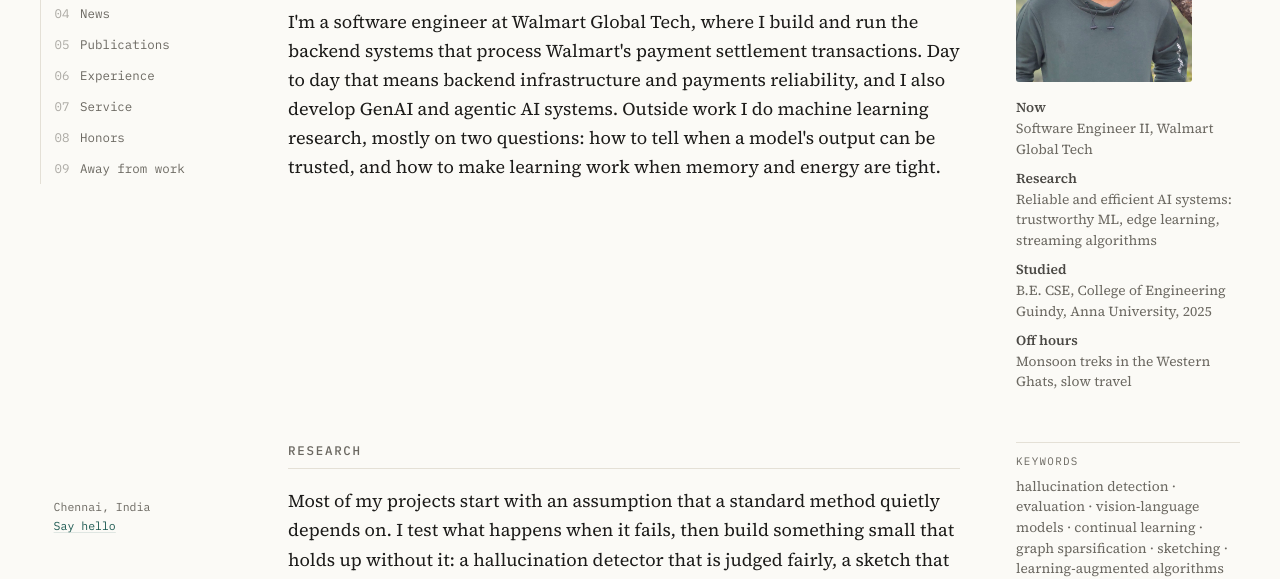
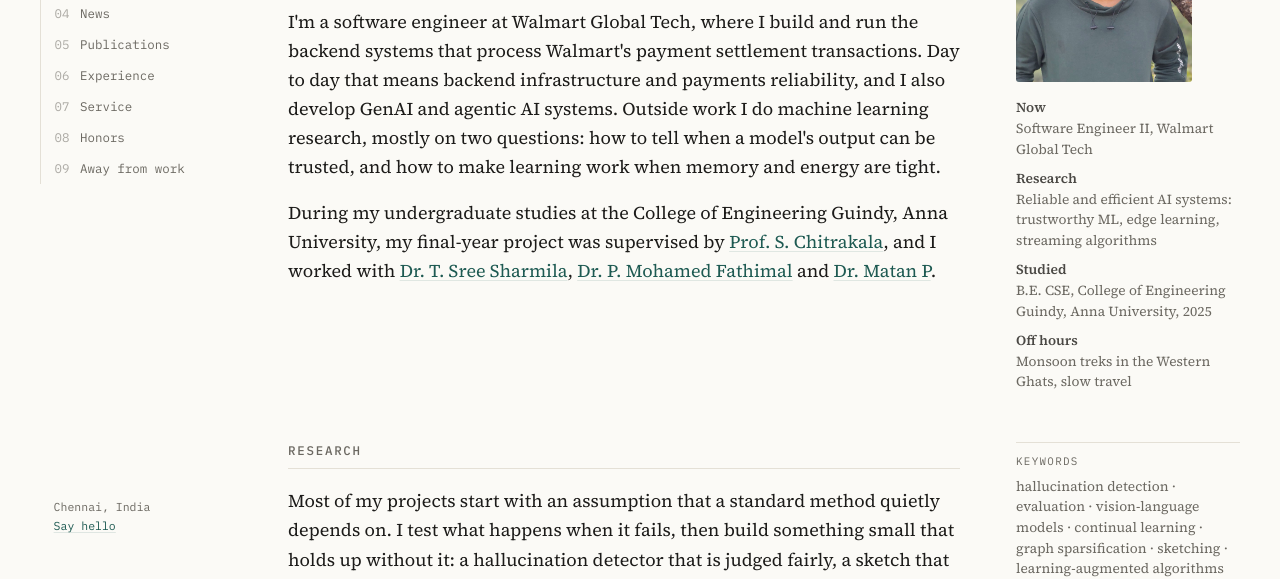
Before and after one commit to sunilsk17/sunilsk17.github.io, a plain HTML site: page index.html in a window 1280 px wide. Shown: the part 216-795 px from the top of the page. Drawn offline with Linux system fonts and the light colour scheme.

Commit message:
Update site

```diff
--- a/index.html
+++ b/index.html
@@ -65,6 +65,9 @@
     <p style="margin-top:2.25rem">
     I'm a software engineer at Walmart Global Tech, where I build and run the backend systems that process Walmart's payment settlement transactions. Day to day that means backend infrastructure and payments reliability, and I also develop GenAI and agentic AI systems.
     Outside work I do machine learning research, mostly on two questions: how to tell when a model's output can be trusted, and how to make learning work when memory and energy are tight.
+  </p>
+  <p>
+    During my undergraduate studies at the College of Engineering Guindy, Anna University, my final-year project was supervised by <a href="https://scholar.google.com/citations?user=y0NGrRgAAAAJ&amp;hl=en">Prof. S. Chitrakala</a>, and I worked with <a href="https://scholar.google.com/citations?user=WRNeYvEAAAAJ&amp;hl=en">Dr. T. Sree Sharmila</a>, <a href="https://scholar.google.com/citations?user=ArAPm7EAAAAJ&amp;hl=en">Dr. P. Mohamed Fathimal</a> and <a href="https://scholar.google.com/citations?user=m36i6oIAAAAJ&amp;hl=en">Dr. Matan P</a>.
   </p>
   </section>
 
```
